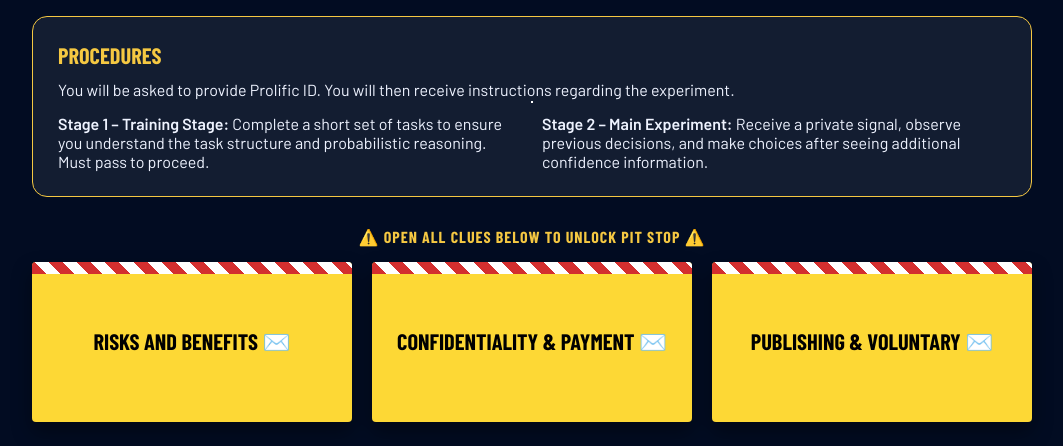
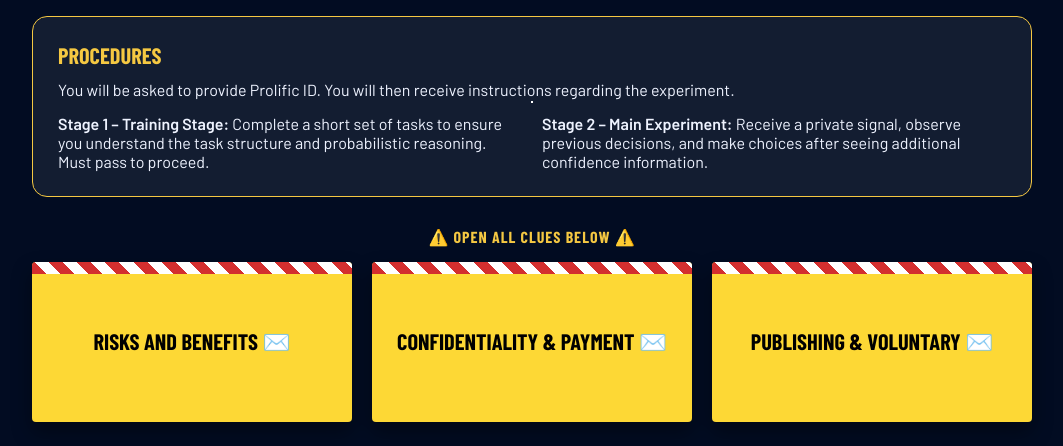
Before and after one commit to ShellyLevi/Amazing-Race-Experiment, a Flask app: page /consent in a window 1280 px wide. Shown: the part 538-984 px from the top of the page, without its empty margins (108-1171 px from the left). Run offline with Flask 3, Linux system fonts and the light colour scheme; parts of the project's set-up code (start-up, migrations or seed data) failed here and were passed over; some web fonts are replaced.

Commit message:
Update consent.html

```diff
--- a/templates/consent.html
+++ b/templates/consent.html
@@ -270,7 +270,7 @@
         </div>
     </div>
 
-    <div class="clue-instruction">⚠️ OPEN ALL CLUES BELOW TO UNLOCK PIT STOP ⚠️</div>
+    <div class="clue-instruction">⚠️ OPEN ALL CLUES BELOW ⚠️</div>
 
     <div class="envelopes-grid">
         <div class="clue-envelope" onclick="openClue(this)">
```
